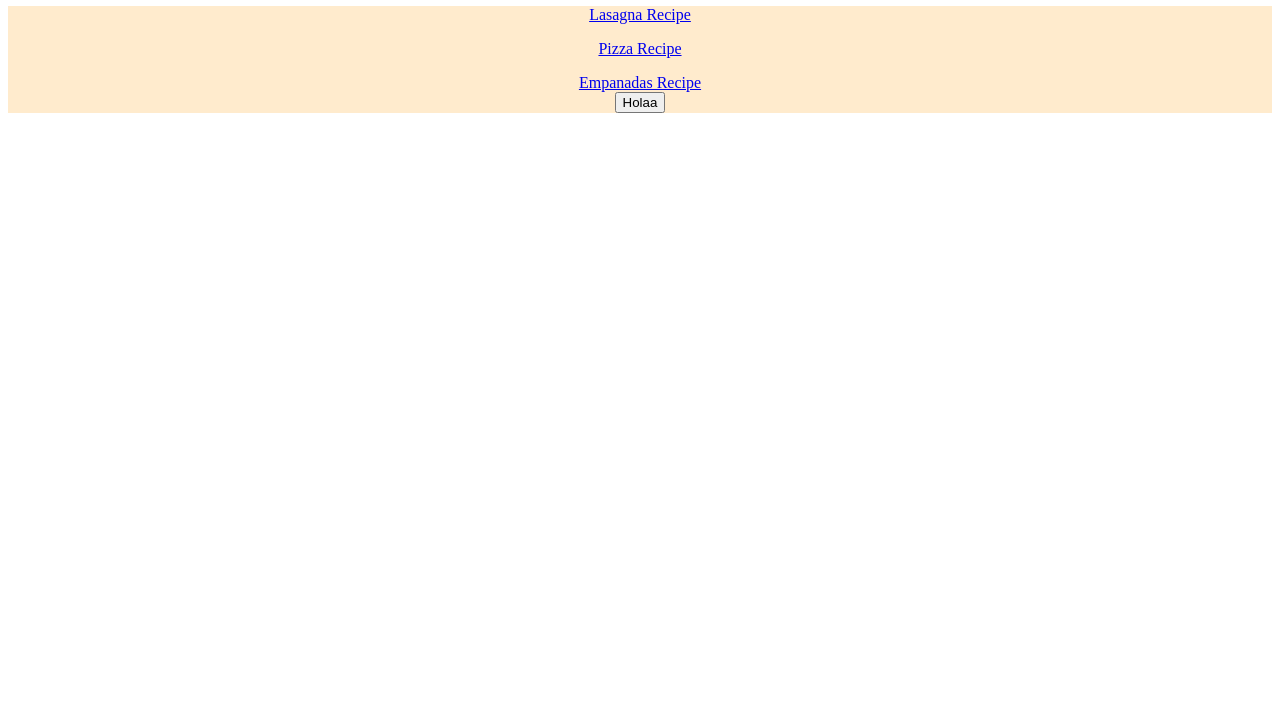
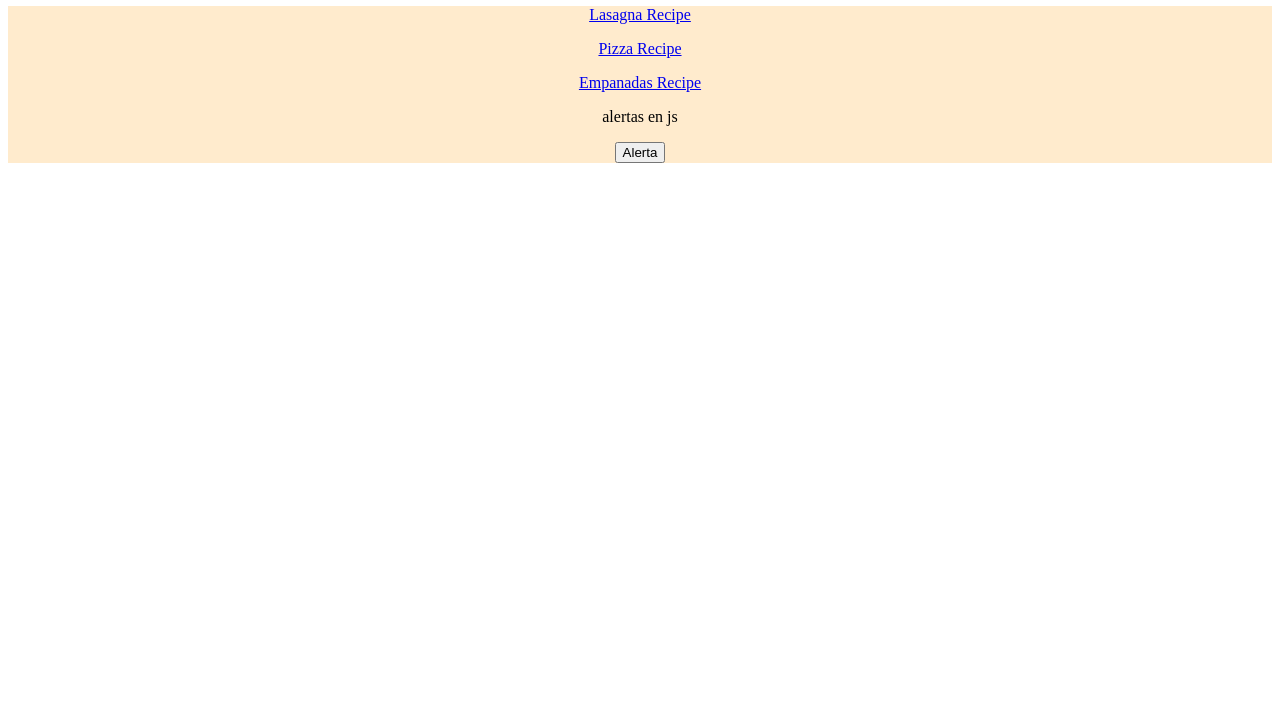
Before and after one commit to joacogomez/odin-recipes, a plain HTML site: page index.html in a window 1280 px wide. Shown: the part 74-800 px from the top of the page. Drawn offline with Linux system fonts and the light colour scheme.

Commit message:
fix: cambio de nombre alerta

```diff
--- a/holaaa.js
+++ b/holaaa.js
@@ -1,3 +1,3 @@
 function holaaaaa(){
-    alert("Holaaaaa");
+    alert("sOy una alerta");
 }
--- a/index.html
+++ b/index.html
@@ -25,8 +25,11 @@
             <a href = "recipes/empanadas.html">Empanadas Recipe</a>
         </div>
 
+        <div>
+            <p>alertas en js</p>
+        </div>
         <div class = "button">
-            <button onclick="holaaaaa()">Holaa</button>
+            <button onclick="holaaaaa()">Alerta</button>
         </div>
     </div>
 
```
